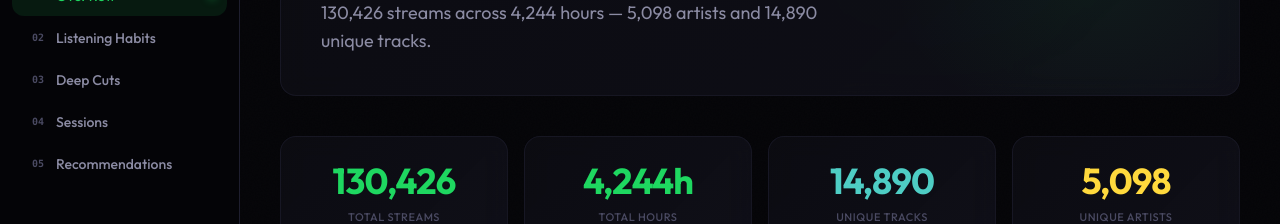
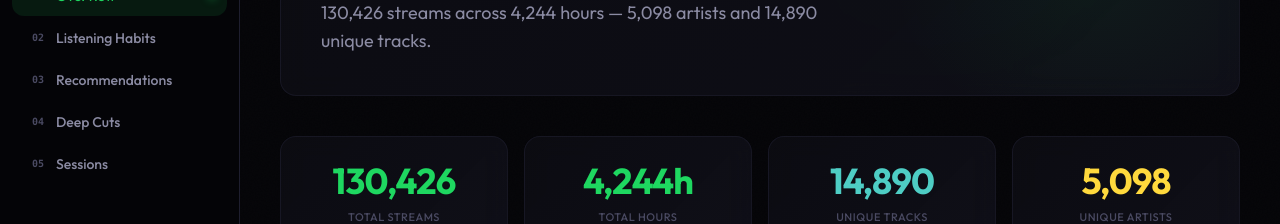
Before and after one commit to rbhale-git/spotify-dashboard, a Next.js app: page / in a window 1280 px wide. Shown: the part 126-350 px from the top of the page. Built offline with nearby package versions, Linux system fonts and the light colour scheme.

Commit message:
reorder: move Recommendations below Listening Habits
Co-Authored-By: Claude Opus 4.6 (1M context) <noreply@anthropic.com>

```diff
--- a/src/app/page.tsx
+++ b/src/app/page.tsx
@@ -11,11 +11,11 @@ export default function Home() {
       <div className="section-divider" />
       <HabitsSection />
       <div className="section-divider" />
+      <RecommendationsSection />
+      <div className="section-divider" />
       <DeepCutsSection />
       <div className="section-divider" />
       <SessionsSection />
-      <div className="section-divider" />
-      <RecommendationsSection />
     </>
   );
 }
--- a/src/components/ui/Sidebar.tsx
+++ b/src/components/ui/Sidebar.tsx
@@ -6,9 +6,9 @@ import { metadata } from "@/lib/data";
 const sections = [
   { id: "overview", label: "Overview", icon: "01" },
   { id: "habits", label: "Listening Habits", icon: "02" },
-  { id: "deep-cuts", label: "Deep Cuts", icon: "03" },
-  { id: "sessions", label: "Sessions", icon: "04" },
-  { id: "recommendations", label: "Recommendations", icon: "05" },
+  { id: "recommendations", label: "Recommendations", icon: "03" },
+  { id: "deep-cuts", label: "Deep Cuts", icon: "04" },
+  { id: "sessions", label: "Sessions", icon: "05" },
 ];
 
 export default function Sidebar() {
```
